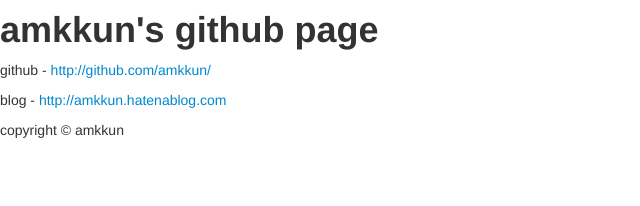
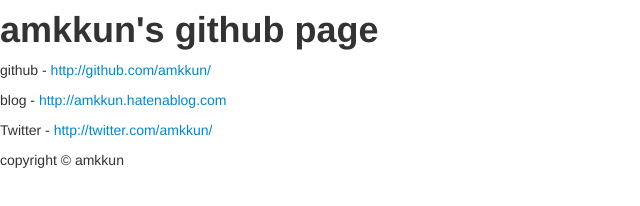
Before and after one commit to amkkun/amkkun.github.com, a plain HTML site: page index.html in a window 1280 px wide. Shown: the whole page, without its empty margins (0-640 px from the left). Drawn offline with Linux system fonts and the light colour scheme.

Commit message:
add twitter

```diff
--- a/index.html
+++ b/index.html
@@ -11,6 +11,7 @@
     </header>
     <p>github - <a href="http://github.com/amkkun/">http://github.com/amkkun/</a>
     <p>blog - <a href="http://amkkun.hatenablog.com">http://amkkun.hatenablog.com</a></p>
+    <p>Twitter - <a href="http://twitter.com/amkkun/">http://twitter.com/amkkun/</a></p>
     <footer>
       <p>copyright &copy; amkkun</p>
     </footer>
```
